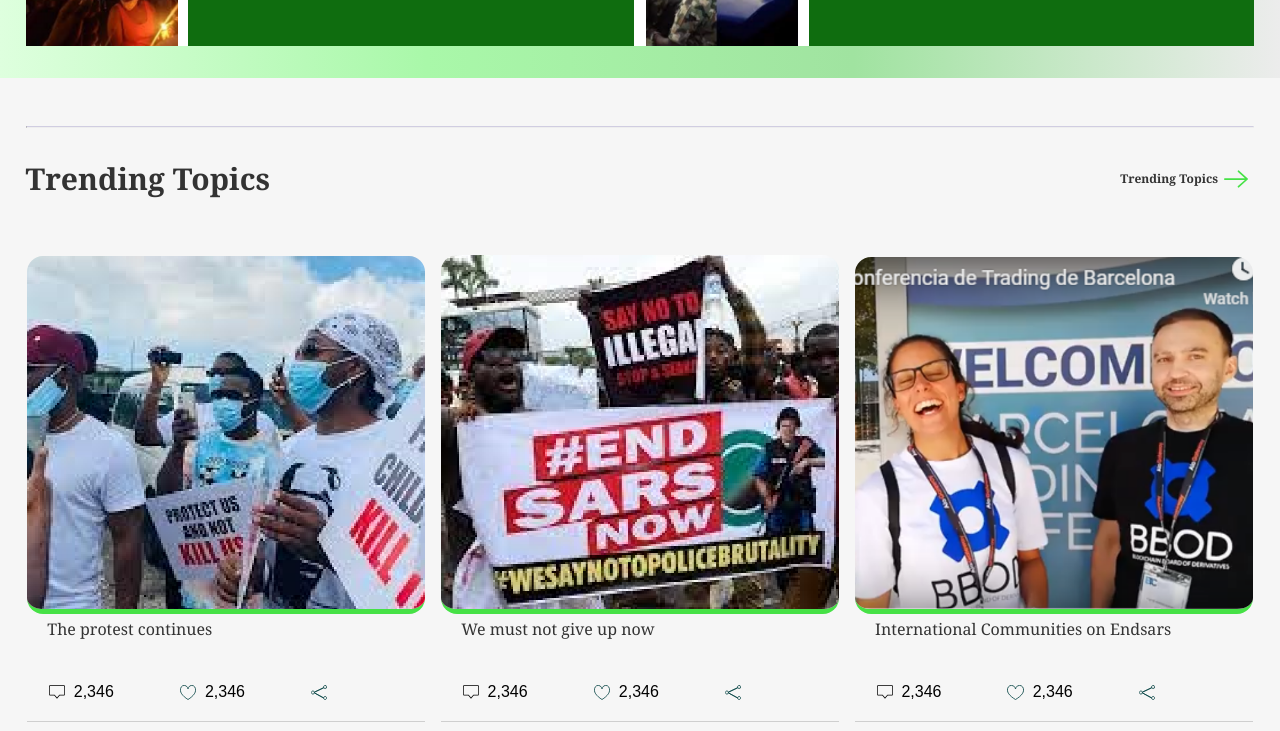
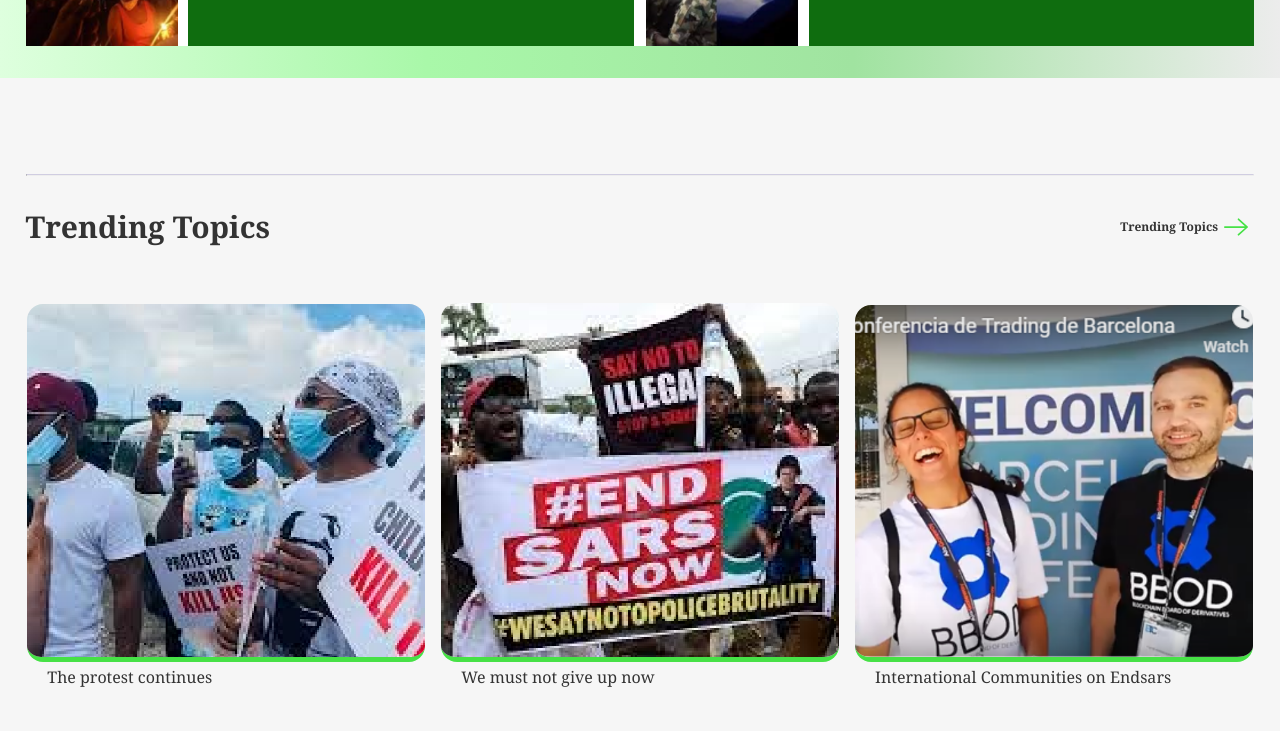
Before and after one commit to SirPm/youthMobilize, a Vue app: page / in a window 1280 px wide. Shown: the part 920-1651 px from the top of the page. Built offline with nearby package versions, Linux system fonts and the light colour scheme.

Commit message:
Update TrendingTopics.vue
Top spacing

```diff
--- a/src/components/TrendingTopics.vue
+++ b/src/components/TrendingTopics.vue
@@ -302,7 +302,7 @@ export default {
 
     .trending-topics {
         border-top: 7px solid #46E146;
-        margin-top: 3rem;
+        margin-top: 6rem;
         border-radius: 16px;
         box-shadow: 0 3px 6px #00000029;
         position: relative;
```
